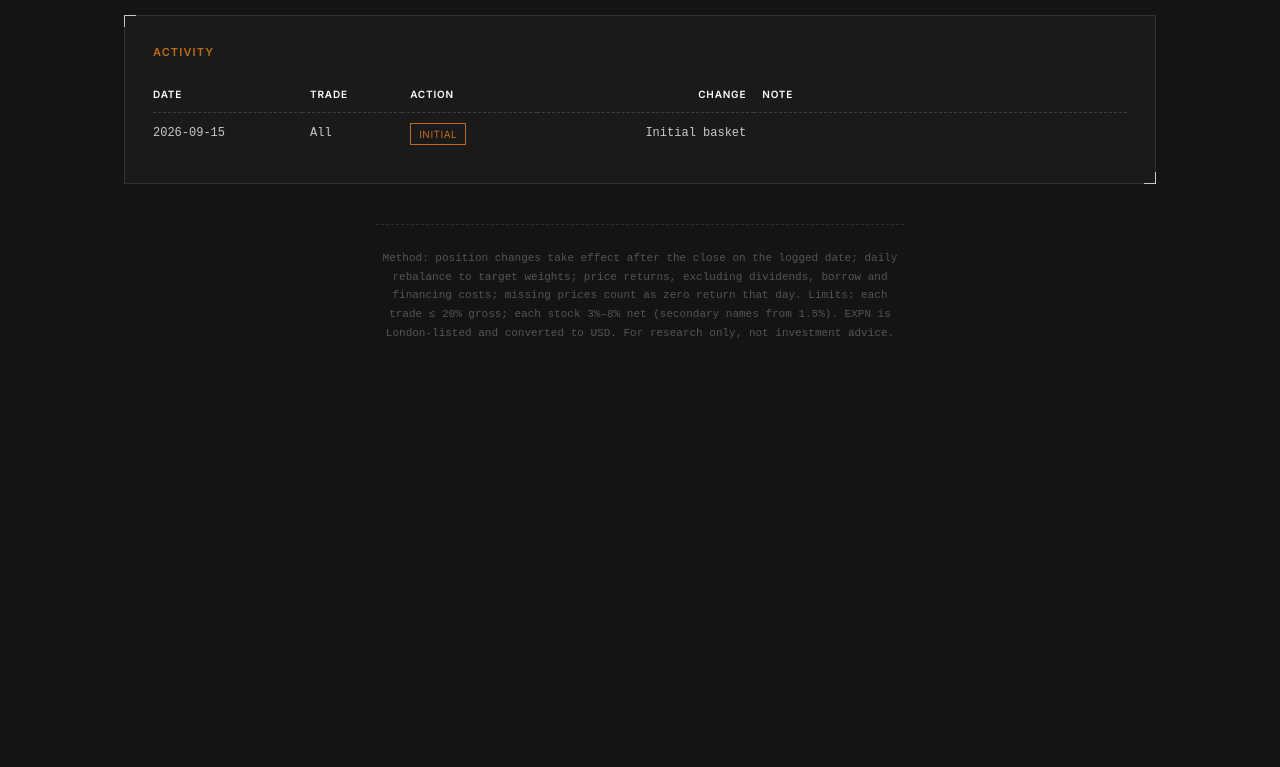
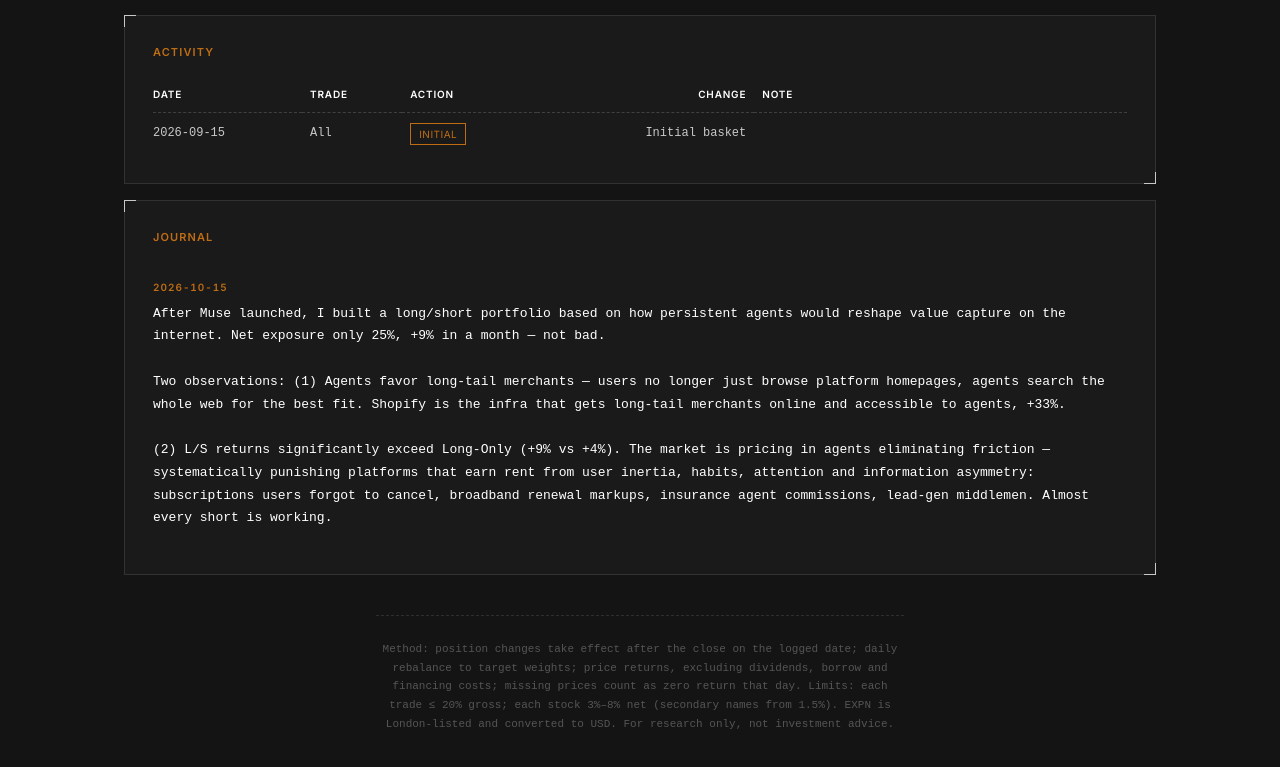
Before and after one commit to rundong013-oss/agentic-portfolio, a website: page index.html in a window 1280 px wide. Shown: the part 2797-3564 px from the top of the page. Before the commit the page ends 3219 px from the top, so only its background shows below. Drawn offline with nearby package versions, Linux system fonts and the light colour scheme; a web font is replaced by a local one.

Commit message:
feat: add journal section with first entry dated 2026-10-15
Co-Authored-By: Claude Opus 4.6 (1M context) <noreply@anthropic.com>

```diff
--- a/index.html
+++ b/index.html
@@ -96,6 +96,13 @@ td.wrapc .l{color:var(--ink)} td.wrapc .s{color:var(--ink)}
 .act-up{color:var(--gain);font-weight:500} .act-down{color:var(--loss);font-weight:500}
 .subh{font-size:11px;font-weight:600;margin:28px 0 0;color:var(--accent);text-transform:uppercase;letter-spacing:.1em;font-family:var(--sans)}
 .subh:first-of-type{margin-top:20px}
+/* journal */
+.journal{margin-top:16px}
+.journal-entry{padding:16px 0;border-bottom:1px dashed var(--hair)}
+.journal-entry:last-child{border-bottom:0}
+.journal-date{font-size:10px;color:var(--accent);font-family:var(--sans);font-weight:600;text-transform:uppercase;letter-spacing:.1em;margin-bottom:8px}
+.journal-body{font-size:13px;line-height:1.75;color:#fff;font-family:var(--mono)}
+
 /* trade logic tooltip */
 .tip-wrap{position:relative;cursor:help;border-bottom:1px dashed var(--accent)}
 .tip-wrap .tip{display:none;position:fixed;width:min(420px,80vw);
@@ -165,6 +172,16 @@ footer{color:var(--muted);font-size:11px;margin:40px auto 0;max-width:80ch;text-
   <section class="card">
     <h2 data-i="activity"></h2>
     <div class="tbl scroll"><table id="logTbl"><thead><tr><th data-i="date"></th><th>Trade</th><th data-i="action"></th><th class="num" data-i="change"></th><th data-i="note"></th></tr></thead><tbody></tbody></table></div>
+  </section>
+
+  <section class="card">
+    <h2 data-i="journal"></h2>
+    <div class="journal">
+      <div class="journal-entry">
+        <div class="journal-date">2026-10-15</div>
+        <div class="journal-body" data-j="1"></div>
+      </div>
+    </div>
   </section>
 
   <footer data-i="footer"></footer>
@@ -258,6 +275,8 @@ const I18N={
    lastDay:"Last day",long:"Long",short:"Short",closed:"Closed",noBig:"No stock at 5% or more",add:"Add",trim:"Trim",adj:"Adjust",
    all:"All",init:"Initial",initBasket:"Initial basket",dayRet:"Daily",contribTip:"Contribution",sep:", ",
    longOnly:"Long Only",
+   journal:"Journal",
+   j1:"After Muse launched, I built a long/short portfolio based on how persistent agents would reshape value capture on the internet. Net exposure only 25%, +9% in a month — not bad.\n\nTwo observations: (1) Agents favor long-tail merchants — users no longer just browse platform homepages, agents search the whole web for the best fit. Shopify is the infra that gets long-tail merchants online and accessible to agents, +33%.\n\n(2) L/S returns significantly exceed Long-Only (+9% vs +4%). The market is pricing in agents eliminating friction — systematically punishing platforms that earn rent from user inertia, habits, attention and information asymmetry: subscriptions users forgot to cancel, broadband renewal markups, insurance agent commissions, lead-gen middlemen. Almost every short is working.",
    sub:(b,n,l)=>`Since ${b} · ${n} trading days · data through ${l}`,
    footer:"Method: position changes take effect after the close on the logged date; daily rebalance to target weights; price returns, excluding dividends, borrow and financing costs; missing prices count as zero return that day. Limits: each trade ≤ 20% gross; each stock 3%–8% net (secondary names from 1.5%). EXPN is London-listed and converted to USD. For research only, not investment advice."},
  zh:{title:"David's Agentic 组合",vsSpy:"相对 SPY",mdd:"最大回撤",lsn:"多 / 空 / 净",cumTitle:"累计收益",port:"组合",
@@ -267,6 +286,8 @@ const I18N={
    lastDay:"最近一日",long:"多",short:"空",closed:"已清仓",noBig:"无仓位 ≥ 5% 的个股",add:"加仓",trim:"减仓",adj:"调整",
    all:"全部",init:"建仓",initBasket:"初始组合",dayRet:"日收益",contribTip:"贡献",sep:"、",
    longOnly:"纯多",
+   journal:"日志",
+   j1:"Muse发布之后，基于对persistent agent会带来什么影响的思考，根据比较直觉的交易构建了一个多空组合。净敞口只有25%，一个月+9%还不错。\n\n两个观察：（1）Agent利好长尾商家——用户不再只看平台首页推荐，agent会替用户全网找最合适的商品。Shopify是让长尾商家上线被agent搜到、买到的infra，+33%；\n\n（2）多空收益显著大于纯多（+9% vs +4%）。市场正在交易agent消除摩擦这件事——系统性惩罚依赖用户惰性、习惯、注意力和信息不对称来收租的平台：忘了退订的订阅、宽带到期自动涨价、保险代理的佣金、比价导流中间商。几乎每一只空头都在赚钱。",
    sub:(b,n,l)=>`自 ${b} 以来，共 ${n} 个交易日，数据截至 ${l}`,
    footer:"口径：仓位变动在记录日收盘后生效；每日再平衡到目标仓位；价格收益，不含分红、借券与融资成本；缺失价格当日按 0 收益计。仓位规则：单条交易总仓位 ≤ 20%，单只股票净仓位 3%–8%（次要标的最低 1.5%）；EXPN 为伦敦上市，需按美元计价。仅供研究，不构成投资建议。"}
 };
@@ -279,6 +300,7 @@ function applyLang(){
   document.querySelectorAll("[data-i]").forEach(el=>{ el.textContent=T(el.dataset.i); });
   const ht=document.querySelector("[data-i-title]");
   if(ht){ht.innerHTML=LANG==="en"?"<span>David's</span><span>Agentic</span><span>Portfolio</span>":"<span>David's</span><span>Agentic</span><span>组合</span>";}
+  document.querySelectorAll("[data-j]").forEach(el=>{const k="j"+el.dataset.j;const txt=T(k);if(txt)el.innerHTML=esc(txt).replace(/\n/g,"<br>");});
 
   $("lEn").setAttribute("aria-pressed",LANG==="en"); $("lZh").setAttribute("aria-pressed",LANG==="zh");
 }
```
